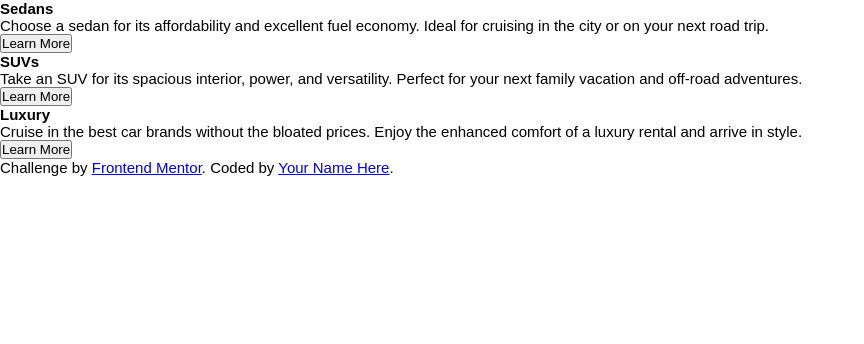
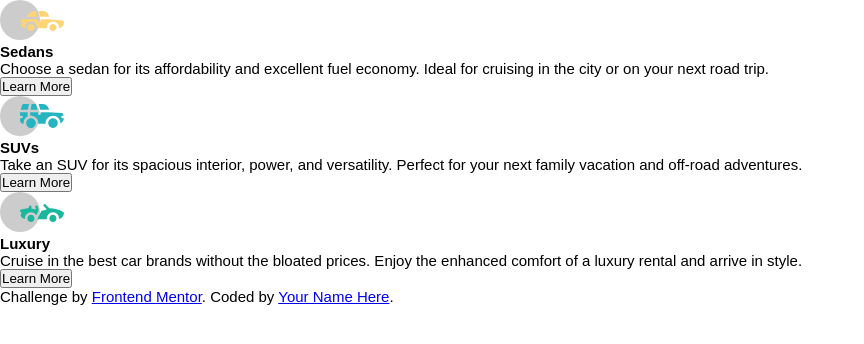
Before and after one commit to mkrystkowicz/frontend-master-challenges, a plain HTML site: page 3-column-preview-card-component/index.html in a window 1280 px wide. Shown: the whole page, without its empty margins (0-864 px from the left). Drawn offline with nearby package versions, Linux system fonts and the light colour scheme; files that its build step writes are made by us from their sources.

Commit message:
add svgs in html

```diff
--- a/3-column-preview-card-component/index.html
+++ b/3-column-preview-card-component/index.html
@@ -18,6 +18,11 @@
   <body>
     <section class="cards-container">
       <div class="card">
+        <img
+          class="card__icon"
+          src="./images/icon-sedans.svg"
+          alt="sedans-icon"
+        />
         <h4 class="card__title">Sedans</h4>
         <p class="card__description">
           Choose a sedan for its affordability and excellent fuel economy. Ideal
@@ -26,6 +31,7 @@
         <button class="card__button">Learn More</button>
       </div>
       <div class="card">
+        <img class="card__icon" src="./images/icon-suvs.svg" alt="suvs-icon" />
         <h4 class="card__title">SUVs</h4>
         <p class="card__description">
           Take an SUV for its spacious interior, power, and versatility. Perfect
@@ -34,6 +40,11 @@
         <button class="card__button">Learn More</button>
       </div>
       <div class="card">
+        <img
+          class="card__icon"
+          src="./images/icon-luxury.svg"
+          alt="luxury-icon"
+        />
         <h4 class="card__title">Luxury</h4>
         <p class="card__description">
           Cruise in the best car brands without the bloated prices. Enjoy the
```
